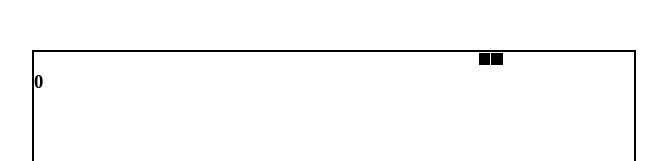
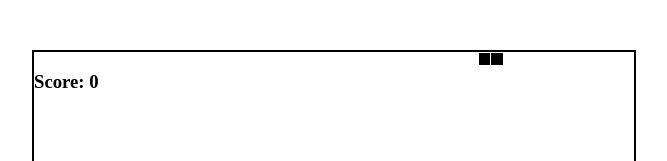
Before and after one commit to MaximePikss/snake-game, a React (Create React App) app in the folder snake-game-app/: page / in a window 1280 px wide. Shown: the top 161 px of the page, without its empty margins (306-973 px from the left). Built offline with nearby package versions, Linux system fonts and the light colour scheme.

Commit message:
add score above game area

```diff
--- a/snake-game-app/src/App.js
+++ b/snake-game-app/src/App.js
@@ -158,7 +158,7 @@ class App extends Component {
       <div className="game-area">
         <SnakeDot snakeDot={this.state.snakeDots} />
         <Food foodDot={this.state.food} />
-        <h3>{this.state.score}</h3>
+        <h3>Score: {this.state.score}</h3>
       </div>
     );
   }
```
